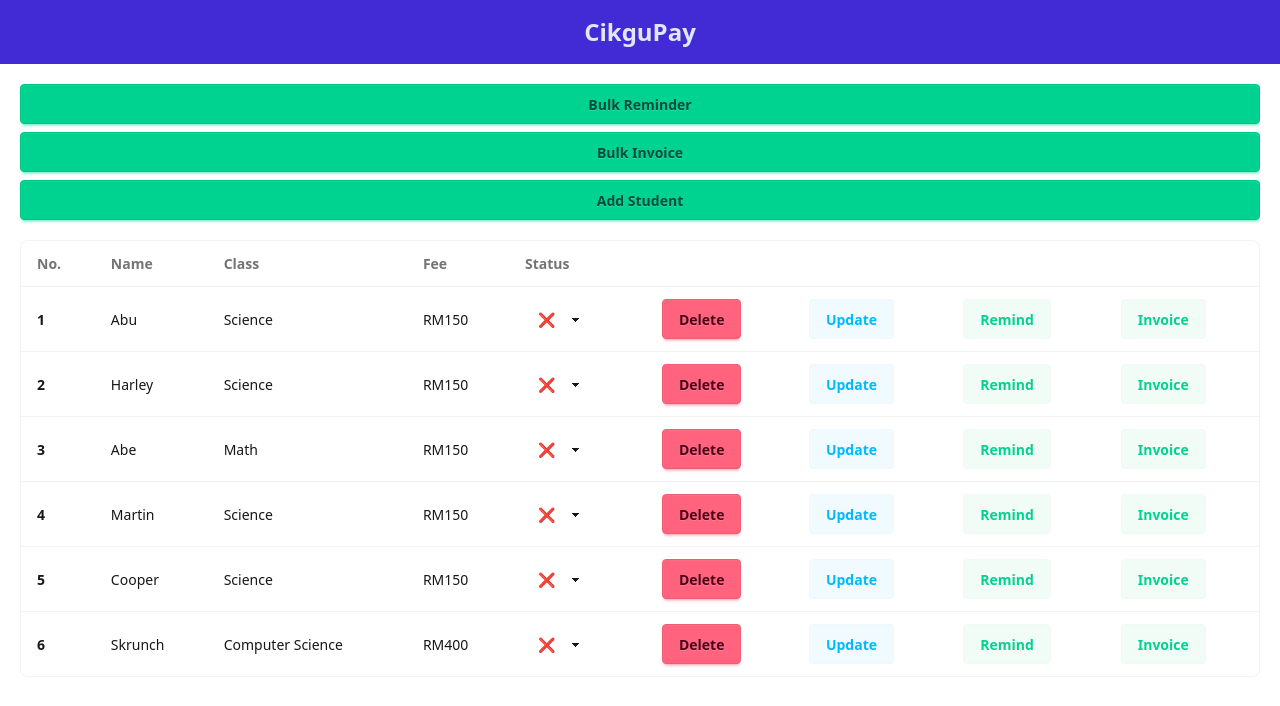
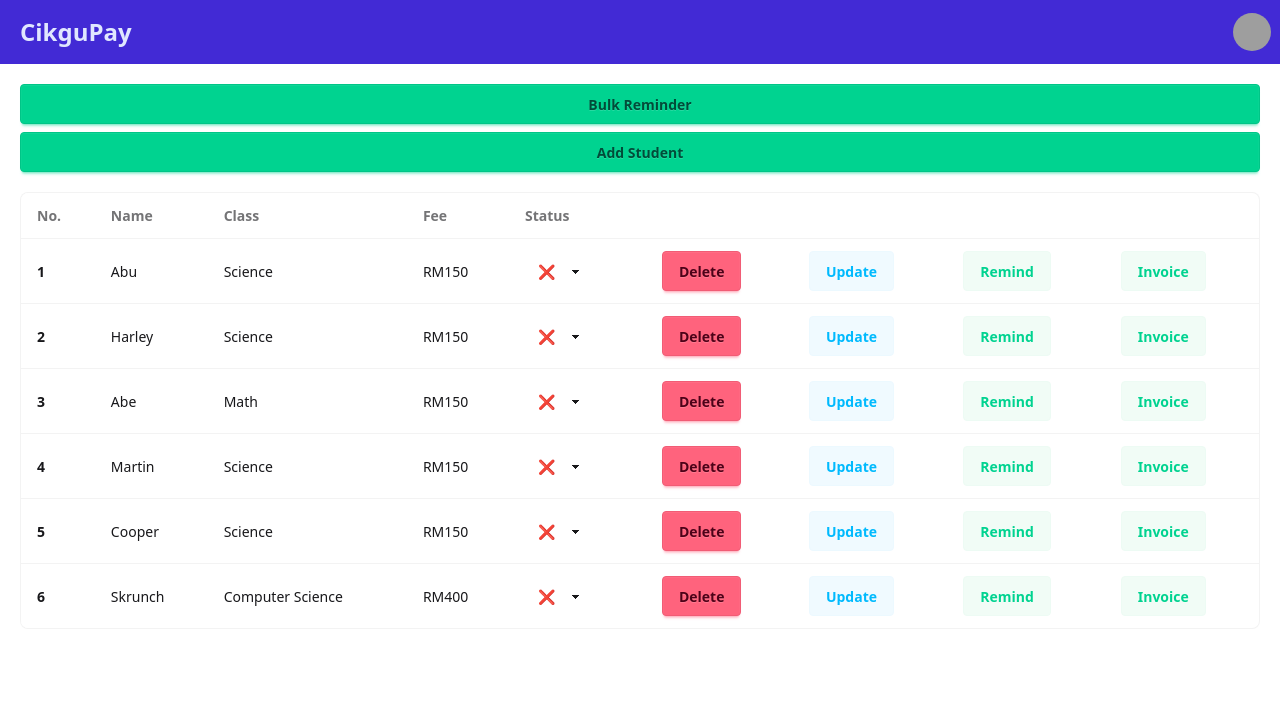
Before and after one commit to IFAIZC/CikguBayar, a React (Vite) app: page / in a window 1280 px wide. Shown: the top 706 px of the page. Built offline with nearby package versions, Linux system fonts and the light colour scheme; grey boxes are pictures that could not be loaded.

Commit message:
fixed navbar

```diff
--- a/src/App.jsx
+++ b/src/App.jsx
@@ -43,7 +43,7 @@ If you have made the payment, please disregard this message. Thank you.
           ) : (
             <Button buttonName="Bulk Reminder" onClick={copyButton} className={"btn btn-success"}/>
           )}
-          <Button buttonName="Bulk Invoice" className={"btn btn-success"}/>
+          {/* <Button buttonName="Bulk Invoice" className={"btn btn-success"}/> */}
           <Button buttonName="Add Student" className={"btn btn-success"}/>
         </div>
         <Table/>
--- a/src/component/Navbar.jsx
+++ b/src/component/Navbar.jsx
@@ -1,7 +1,28 @@
 export default function Navbar() {
   return (
-    <div className="navbar bg-primary text-primary-content flex items-center justify-center">
-      <p className="font-bold text-2xl">CikguPay</p>
+    // <div className="navbar bg-primary text-primary-content flex items-center justify-center">
+    //   <p className="font-bold text-2xl">CikguPay</p>
+    // </div>
+    <div className="navbar bg-primary text-primary-content">
+      <div className="flex-1">
+        <p className="font-bold text-2xl ml-3">CikguPay</p>
+      </div>
+      <div className="flex-none">
+        <div className="dropdown dropdown-end">
+          <div tabIndex={0} role="button" className="btn btn-ghost btn-circle avatar">
+            <div className="w-10 rounded-full">
+              <img
+                alt="Tailwind CSS Navbar component"
+                src="https://img.daisyui.com/images/stock/photo-1534528741775-53994a69daeb.webp" />
+            </div>
+          </div>
+          <ul
+            tabIndex={0}
+            className="menu menu-sm dropdown-content bg-base-300 rounded-box z-1 mt-1 w-52 p-2 shadow">
+            <li><a>Logout</a></li>
+          </ul>
+        </div>
+      </div>
     </div>
   )
 }
```
